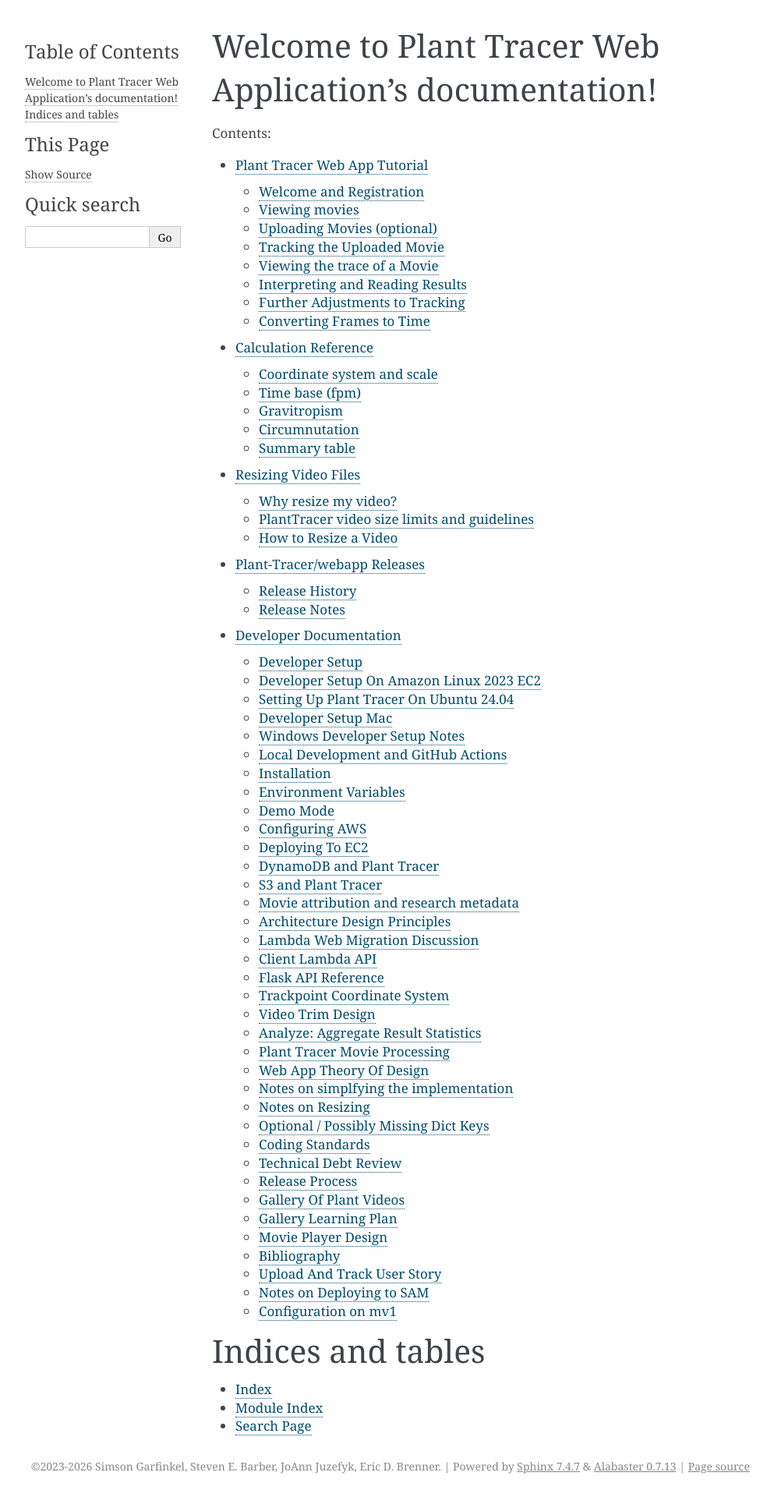
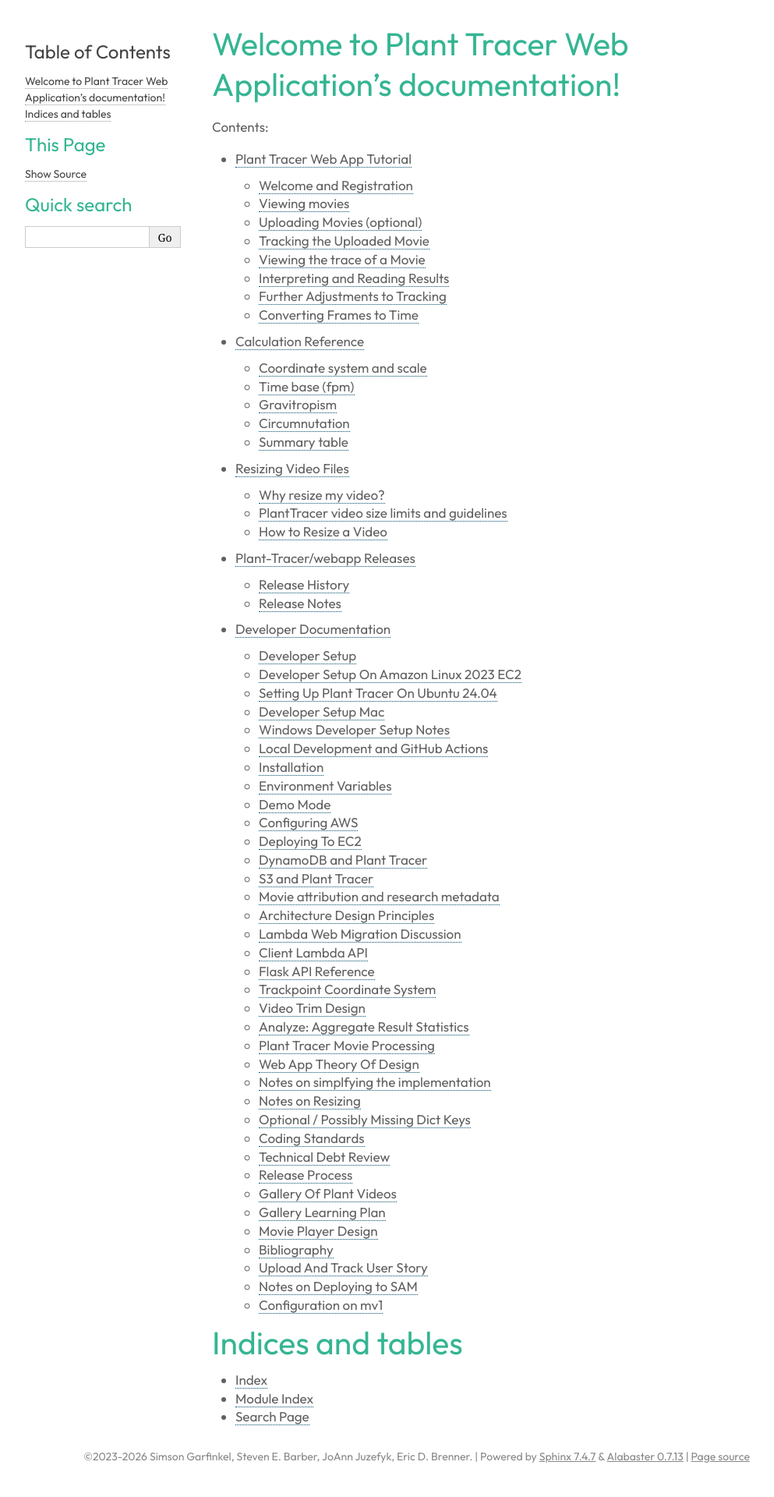
Before and after one commit to Plant-Tracer/webapp, a Sphinx documentation site: the page built from docs/index.rst, in a window 1280 px wide. Shown: the whole page at 78% size, without its empty margins (148-1141 px from the left). Built offline with Sphinx 7.4.7, drawn with Linux system fonts in a browser that asks for light colours; the version number is read from the project's files by our own code.

Commit message:
fixes #1073: apply Plant Tracer brand fonts and colors to Sphinx docs

```diff
--- /dev/null
+++ b/docs/_static/custom.css
@@ -0,0 +1,46 @@
+@import url('https://fonts.googleapis.com/css2?family=Outfit:wght@400;500;600;700&display=swap');
+
+body, .document, .bodywrapper, p, li, td, th, dt, dd,
+div.body, div.body p, div.body li {
+    font-family: 'Outfit', sans-serif;
+    color: #606061;
+}
+
+h1, h2, h3, h4, h5, h6,
+div.body h1, div.body h2, div.body h3,
+div.body h4, div.body h5, div.body h6,
+div.sphinxsidebar h3, div.sphinxsidebar h4 {
+    font-family: 'Outfit', sans-serif;
+    color: rgb(53, 181, 147);
+}
+
+a, a:visited {
+    color: #606061;
+}
+
+a:hover {
+    color: rgb(53, 181, 147);
+}
+
+.sphinxsidebarwrapper h1,
+.sphinxsidebarwrapper h1 a,
+.sphinxsidebarwrapper h1 a:visited {
+    font-family: 'Outfit', sans-serif;
+    color: #ffffff;
+    background: linear-gradient(to right, rgb(53, 181, 147), rgb(161, 210, 68));
+    padding: 6px 10px;
+    border-radius: 4px;
+    display: block;
+}
+
+.sphinxsidebar a {
+    color: #606061;
+}
+
+.sphinxsidebar a:hover {
+    color: rgb(53, 181, 147);
+}
+
+div.highlight {
+    border-left: 3px solid rgb(53, 181, 147);
+}
--- a/docs/conf.py
+++ b/docs/conf.py
@@ -48,6 +48,7 @@ exclude_patterns = ["_build", "Thumbs.db", ".DS_Store", "requirements.txt"]
 
 #html_theme = "furo"
 html_static_path = ['_static']
+html_css_files = ['custom.css']
 
 # autodoc
 
```
